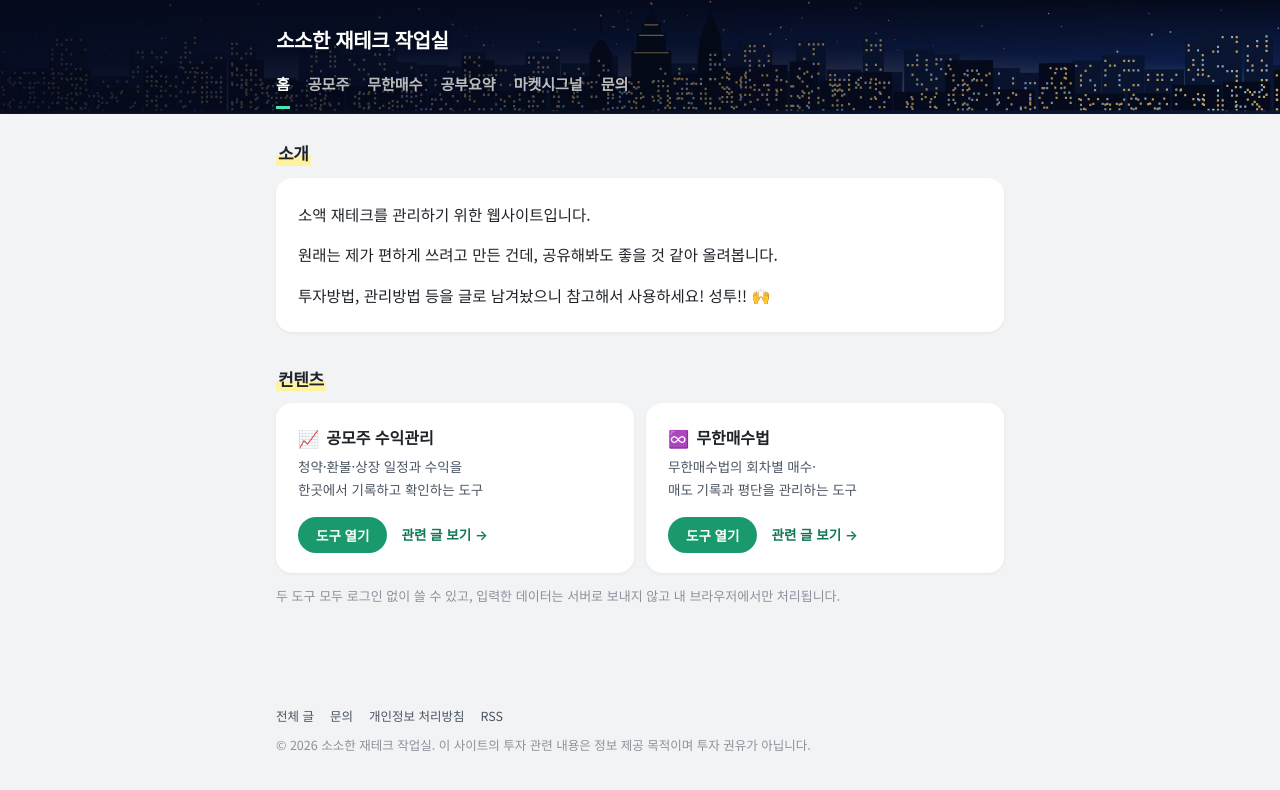
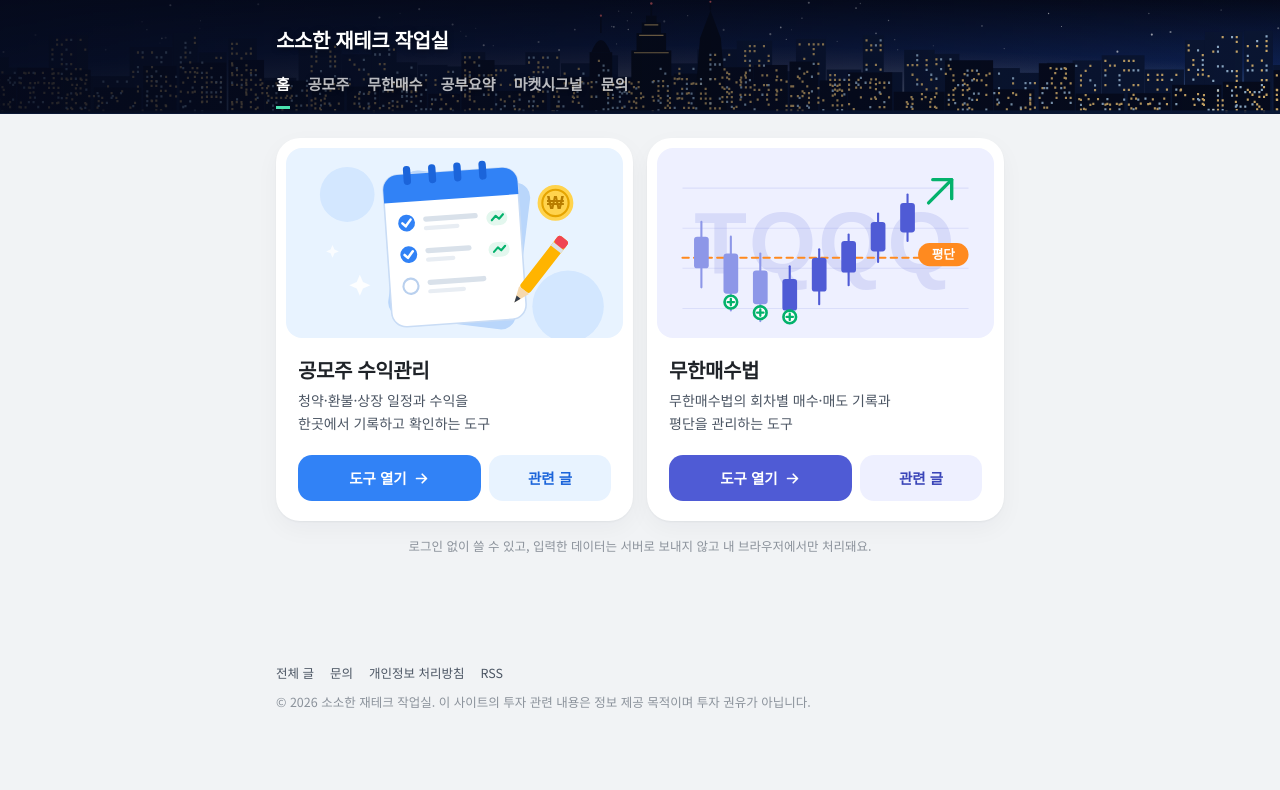
Before and after one commit to mzmzkgu/mzmzkgu.github.io, a Jekyll site: the page built from index.html, in a window 1280 px wide. Shown: the top 790 px of the page. Built offline with Jekyll 4.4.1, drawn with Linux system fonts in a browser that asks for light colours.

Commit message:
홈: MyFitness 테마의 카드형 디자인과 직접 그린 일러스트로 개편 (#51)
- 소개/컨텐츠 구분 제거, 도구 카드 2개만 배치
- 공모주(노트), 무한매수(TQQQ 차트) SVG 일러스트 추가
- 도구 열기/관련 글 버튼 배치 변경


Claude-Session: https://claude.ai/code/session_01HnZqqtAcJR4YGqc3LY19aj

Co-authored-by: Claude <noreply@anthropic.com>

```diff
--- a/assets/style.css
+++ b/assets/style.css
@@ -30,8 +30,8 @@ body {
 }
 
 /* 줄바꿈 다듬기: 마지막 줄에 한두 글자만 남는 것을 줄이고, 제목·짧은 설명은 줄 길이를 고르게 */
-p, li, blockquote, td, .excerpt, .home-note, .notice, .site-footer div { text-wrap: pretty; }
-h1, h2, h3, .lead, .section-title, .intro-card p, .app-card .name, .app-card .desc,
+p, li, blockquote, td, .excerpt, .hm-note, .notice, .site-footer div { text-wrap: pretty; }
+h1, h2, h3, .lead, .hm-name, .hm-desc,
 .post-list .title, .post-body em, .crumb { text-wrap: balance; }
 
 a { color: var(--accent-ink); text-decoration: none; }
@@ -74,29 +74,40 @@ p { margin: 0 0 14px; }
   padding: 26px 24px 28px;
 }
 
-/* ===== 홈 ===== */
-.home-section { margin: 8px 0 34px; }
-.section-title {
-  font-size: 17px; margin: 0 0 12px; font-weight: 800;
-  display: inline-block; background: linear-gradient(transparent 58%, var(--mark) 58%); padding: 0 2px;
+/* ===== 홈 (MyFitness 와 같은 둥근 카드 테마) ===== */
+.hm-grid { display: grid; grid-template-columns: repeat(2, 1fr); gap: 14px; margin: 6px 0 14px; }
+.hm-card {
+  --hm-ac: #3182f6; --hm-ac-d: #1b64da; --hm-tint: #e8f3ff;
+  background: var(--paper); border-radius: 24px; padding: 10px 10px 20px;
+  box-shadow: 0 1px 2px rgba(25, 31, 40, .05), 0 8px 24px rgba(25, 31, 40, .04);
+  display: flex; flex-direction: column;
 }
-.intro-card { background: var(--paper); border-radius: var(--radius); box-shadow: var(--shadow); padding: 22px 22px 10px; }
-.intro-card p { margin: 0 0 12px; font-size: 15.5px; line-height: 1.85; }
-
-.apps { display: grid; grid-template-columns: repeat(auto-fit, minmax(240px, 1fr)); gap: 12px; }
-.app-card { background: var(--paper); border-radius: var(--radius); box-shadow: var(--shadow); padding: 20px 22px; display: flex; flex-direction: column; }
-.app-card .head { display: flex; align-items: center; gap: 7px; }
-.app-card .icon { font-size: 17px; line-height: 1; flex: none; }
-.app-card .name { font-size: 16px; font-weight: 800; }
-.app-card .desc { font-size: 13.5px; color: var(--sub); margin: 4px 0 16px; line-height: 1.7; flex: 1; }
-.app-card .actions { display: flex; align-items: center; gap: 14px; flex-wrap: wrap; }
-.btn {
-  display: inline-block; background: var(--accent); color: #fff; font-weight: 700;
-  padding: 8px 18px; border-radius: 999px; font-size: 13.5px; line-height: 1.5;
+.hm-infinity { --hm-ac: #4f5bd5; --hm-ac-d: #3a45b8; --hm-tint: #eef0ff; }
+.hm-art {
+  background: var(--hm-tint); border-radius: 16px; aspect-ratio: 16 / 9;
+  display: flex; align-items: center; justify-content: center; overflow: hidden;
 }
-.btn:hover { background: var(--accent-ink); color: #fff; text-decoration: none; }
-.app-card .more { font-size: 13.5px; font-weight: 600; }
-.home-note { font-size: 13px; color: var(--muted); margin-top: 12px; line-height: 1.7; }
+.hm-art img { display: block; width: 100%; height: 100%; object-fit: contain; }
+.hm-body { padding: 18px 12px 0; display: flex; flex-direction: column; flex: 1; }
+.hm-name { font-size: 20px; font-weight: 800; letter-spacing: -.02em; line-height: 1.35; margin: 0; }
+.hm-desc { font-size: 14px; color: var(--sub); line-height: 1.65; margin: 6px 0 20px; flex: 1; }
+.hm-actions { display: flex; gap: 8px; }
+.hm-open, .hm-posts {
+  display: inline-flex; align-items: center; justify-content: center; gap: 6px;
+  height: 46px; border-radius: 14px; font-size: 14.5px; font-weight: 700; line-height: 1;
+  white-space: nowrap; transition: background .15s, transform .1s;
+}
+.hm-open { flex: 1.5; background: var(--hm-ac); color: #fff; }
+.hm-open svg { width: 17px; height: 17px; fill: none; stroke: currentColor; stroke-width: 2.4; stroke-linecap: round; stroke-linejoin: round; transition: transform .15s; }
+.hm-open:hover { background: var(--hm-ac-d); color: #fff; text-decoration: none; }
+.hm-open:hover svg { transform: translateX(2px); }
+.hm-posts { flex: 1; background: var(--hm-tint); color: var(--hm-ac-d); }
+.hm-posts:hover { filter: brightness(.96); color: var(--hm-ac-d); text-decoration: none; }
+.hm-open:active, .hm-posts:active { transform: scale(.97); }
+.hm-note { font-size: 12.5px; color: var(--muted); text-align: center; margin: 0 0 8px; line-height: 1.7; }
+@media (max-width: 640px) {
+  .hm-grid { grid-template-columns: 1fr; gap: 12px; }
+}
 
 /* ===== 글 목록 ===== */
 .paper > h1 { margin-bottom: 8px; }
--- a/index.html
+++ b/index.html
@@ -5,34 +5,30 @@ description: 소액 재테크를 관리하기 위한 공모주 수익관리, 무
 ---
 <h1 class="sr-only">소소한 재테크 작업실 - 소액 재테크 관리 도구</h1>
 
-<section class="home-section">
-  <h2 class="section-title">소개</h2>
-  <div class="intro-card">
-    <p>소액 재테크를 관리하기 위한 웹사이트입니다.</p>
-    <p>원래는 제가 편하게 쓰려고 만든 건데, 공유해봐도 좋을 것 같아 올려봅니다.</p>
-    <p>투자방법, 관리방법 등을 글로 남겨놨으니 참고해서 사용하세요! 성투!! 🙌</p>
-  </div>
-</section>
-
-<section class="home-section">
-  <h2 class="section-title">컨텐츠</h2>
-  <div class="apps">
-    <div class="app-card">
-      <div class="head"><span class="icon">📈</span> <span class="name">공모주 수익관리</span></div>
-      <div class="desc">청약·환불·상장 일정과 수익을 한곳에서 기록하고 확인하는 도구</div>
-      <div class="actions">
-        <a class="btn" href="{{ '/ipotracker/' | relative_url }}">도구 열기</a>
-        <a class="more" href="{{ '/ipo/' | relative_url }}">관련 글 보기 →</a>
+<div class="hm-grid">
+  <article class="hm-card hm-ipo">
+    <div class="hm-art"><img src="{{ '/assets/images/home/ipo-note.svg' | relative_url }}" alt="공모주 수익관리를 상징하는 노트 그림" width="320" height="180"></div>
+    <div class="hm-body">
+      <h2 class="hm-name">공모주 수익관리</h2>
+      <p class="hm-desc">청약·환불·상장 일정과 수익을 한곳에서 기록하고 확인하는 도구</p>
+      <div class="hm-actions">
+        <a class="hm-open" href="{{ '/ipotracker/' | relative_url }}">도구 열기<svg viewBox="0 0 24 24" aria-hidden="true"><path d="M5 12h14M13 6l6 6-6 6"/></svg></a>
+        <a class="hm-posts" href="{{ '/ipo/' | relative_url }}">관련 글</a>
       </div>
     </div>
-    <div class="app-card">
-      <div class="head"><span class="icon">♾️</span> <span class="name">무한매수법</span></div>
-      <div class="desc">무한매수법의 회차별 매수·매도 기록과 평단을 관리하는 도구</div>
-      <div class="actions">
-        <a class="btn" href="{{ '/infinityBuy/' | relative_url }}">도구 열기</a>
-        <a class="more" href="{{ '/infinity/' | relative_url }}">관련 글 보기 →</a>
+  </article>
+
+  <article class="hm-card hm-infinity">
+    <div class="hm-art"><img src="{{ '/assets/images/home/infinity-chart.svg' | relative_url }}" alt="무한매수법을 상징하는 TQQQ 차트 그림" width="320" height="180"></div>
+    <div class="hm-body">
+      <h2 class="hm-name">무한매수법</h2>
+      <p class="hm-desc">무한매수법의 회차별 매수·매도 기록과<br>평단을 관리하는 도구</p>
+      <div class="hm-actions">
+        <a class="hm-open" href="{{ '/infinityBuy/' | relative_url }}">도구 열기<svg viewBox="0 0 24 24" aria-hidden="true"><path d="M5 12h14M13 6l6 6-6 6"/></svg></a>
+        <a class="hm-posts" href="{{ '/infinity/' | relative_url }}">관련 글</a>
       </div>
     </div>
-  </div>
-  <p class="home-note">두 도구 모두 로그인 없이 쓸 수 있고, 입력한 데이터는 서버로 보내지 않고 내 브라우저에서만 처리됩니다.</p>
-</section>
+  </article>
+</div>
+
+<p class="hm-note">로그인 없이 쓸 수 있고, 입력한 데이터는 서버로 보내지 않고 내 브라우저에서만 처리돼요.</p>
```
Also changed, not shown: assets/images/home/infinity-chart.svg (added), assets/images/home/ipo-note.svg (added).
